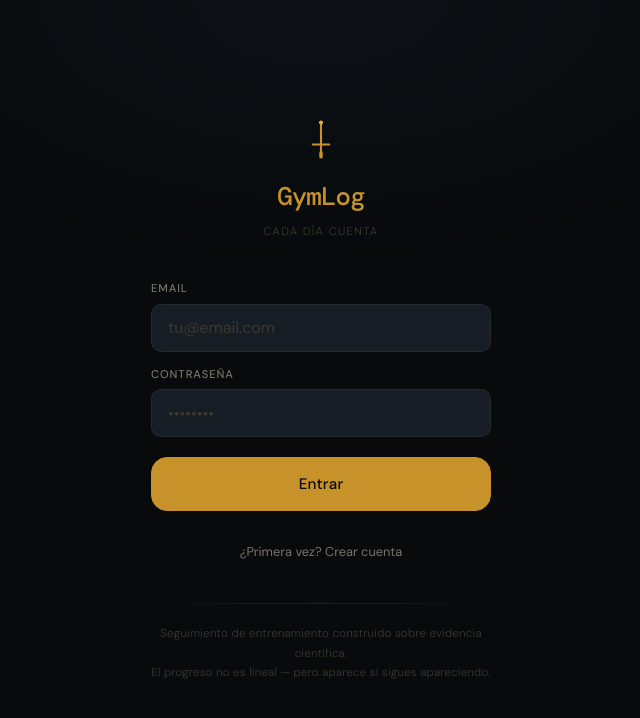
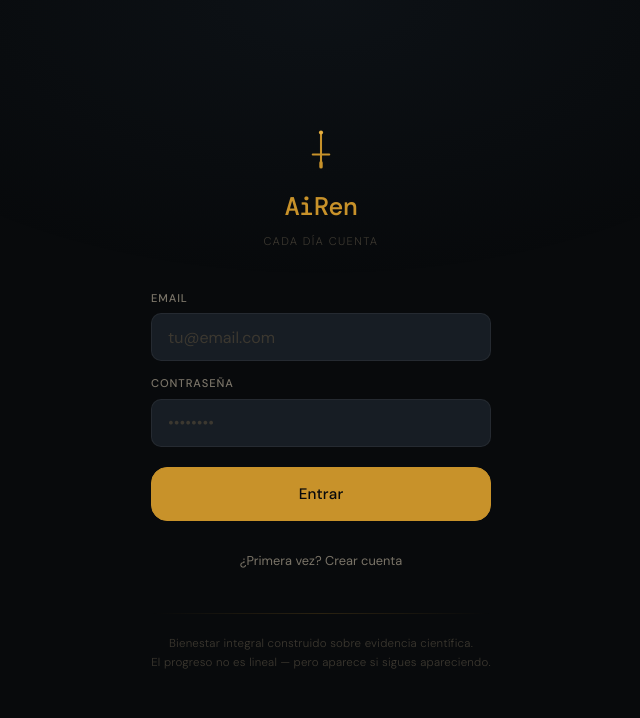
Before and after one commit to diegotoledoopazo/AiRen, a Next.js app: page /login in a window 1280 px wide. Shown: the top 718 px of the page, without its empty margins (319-959 px from the left). Built offline with nearby package versions, Linux system fonts and the light colour scheme; no server answers.

Commit message:
feat: renombrar GymLog a AiRen en brand, manifest y login

```diff
--- a/app/(auth)/login/page.jsx
+++ b/app/(auth)/login/page.jsx
@@ -3,7 +3,10 @@
 
 import { useState } from 'react'
 import { createClient } from '@/lib/supabase'
-import { useRouter } from 'next/navigation'
+
+export const metadata = {
+  title: 'Ingresar',
+}
 
 export default function LoginPage() {
   const [email, setEmail]       = useState('')
@@ -14,7 +17,6 @@ export default function LoginPage() {
   const [error, setError]       = useState(null)
 
   const supabase = createClient()
-  const router   = useRouter()
 
   const handleSubmit = async (e) => {
     e.preventDefault()
@@ -23,11 +25,12 @@ export default function LoginPage() {
     if (mode === 'register') {
       const { error } = await supabase.auth.signUp({ email, password })
       if (error) { setError(error.message); setLoading(false); return }
-      setMessage('Revisa tu email para confirmar la cuenta.')
+      setMessage('Cuenta creada. Puedes ingresar ahora.')
+      setMode('login')
     } else {
       const { error } = await supabase.auth.signInWithPassword({ email, password })
       if (error) { setError(error.message); setLoading(false); return }
-      router.push('/log')
+      window.location.href = '/log'
     }
     setLoading(false)
   }
@@ -38,8 +41,6 @@ export default function LoginPage() {
       display: 'flex', flexDirection: 'column',
       background: 'var(--bg-0)',
     }}>
-
-      {/* Fondo — gradiente nocturno sutil */}
       <div style={{
         position: 'fixed', inset: 0, pointerEvents: 'none', zIndex: 0,
         background: 'radial-gradient(ellipse 60% 50% at 50% 0%, rgba(74,106,138,0.08) 0%, transparent 70%)',
@@ -53,28 +54,28 @@ export default function LoginPage() {
       }}>
         <div style={{ width: '100%', maxWidth: 340 }} className="anim-fade-up">
 
-          {/* Logo + marca */}
+          {/* Logo AiRen */}
           <div style={{ textAlign: 'center', marginBottom: '2.5rem' }}>
-
-            {/* Símbolo — espada minimalista */}
             <div style={{ display: 'flex', justifyContent: 'center', marginBottom: 16 }}>
               <svg width="44" height="44" viewBox="0 0 32 32" fill="none" className="anim-blade">
                 <line x1="16" y1="4"  x2="16" y2="26" stroke="var(--amber)"       strokeWidth="1.5" strokeLinecap="round"/>
                 <line x1="10" y1="20" x2="22" y2="20" stroke="var(--amber)"       strokeWidth="1.5" strokeLinecap="round"/>
                 <line x1="16" y1="26" x2="16" y2="29" stroke="var(--amber)"       strokeWidth="2.5" strokeLinecap="round"/>
-                <circle cx="16" cy="4" r="1.5"          fill="var(--amber-light)"/>
+                <circle cx="16" cy="4" r="1.5" fill="var(--amber-light)"/>
               </svg>
             </div>
-
             <p style={{
               fontFamily: 'var(--font-mono)',
               fontSize: '1.6rem', fontWeight: 500,
               letterSpacing: '-0.03em', color: 'var(--amber)',
               marginBottom: 6,
             }}>
-              GymLog
+              AiRen
             </p>
-            <p style={{ fontSize: '0.7rem', letterSpacing: '0.12em', textTransform: 'uppercase', color: 'var(--txt-3)' }}>
+            <p style={{
+              fontSize: '0.7rem', letterSpacing: '0.12em',
+              textTransform: 'uppercase', color: 'var(--txt-3)',
+            }}>
               cada día cuenta
             </p>
           </div>
@@ -120,18 +121,13 @@ export default function LoginPage() {
             </button>
           </div>
 
-          {/* Línea divisora con ámbar */}
           <div className="blade-line--h" style={{ margin: '2rem 0 1.25rem' }} />
 
-          {/* Propósito — sin condescendencia, directo */}
           <p style={{
-            textAlign: 'center',
-            fontSize: '0.72rem',
-            color: 'var(--txt-3)',
-            lineHeight: 1.7,
-            letterSpacing: '0.02em',
+            textAlign: 'center', fontSize: '0.72rem',
+            color: 'var(--txt-3)', lineHeight: 1.7, letterSpacing: '0.02em',
           }}>
-            Seguimiento de entrenamiento construido sobre evidencia científica.<br />
+            Bienestar integral construido sobre evidencia científica.<br />
             El progreso no es lineal — pero aparece si sigues apareciendo.
           </p>
 
--- a/app/layout.jsx
+++ b/app/layout.jsx
@@ -2,13 +2,16 @@
 import './globals.css'
 
 export const metadata = {
-  title: 'GymLog',
-  description: 'Seguimiento de entrenamiento basado en evidencia científica',
+  title: {
+    default: 'AiRen',
+    template: '%s — AiRen',
+  },
+  description: 'Plataforma de bienestar integral. Cada día cuenta.',
   manifest: '/manifest.json',
   appleWebApp: {
     capable: true,
     statusBarStyle: 'black-translucent',
-    title: 'GymLog',
+    title: 'AiRen',
   },
   viewport: {
     width: 'device-width',
@@ -23,7 +26,7 @@ export default function RootLayout({ children }) {
   return (
     <html lang="es">
       <head>
-        <meta name="theme-color" content="#0A0A0A" />
+        <meta name="theme-color" content="#080A0C" />
         <meta name="apple-mobile-web-app-capable" content="yes" />
         <meta name="apple-mobile-web-app-status-bar-style" content="black-translucent" />
         <link rel="preconnect" href="https://fonts.googleapis.com" />
```
Also changed, not shown: public/manifest.json.
